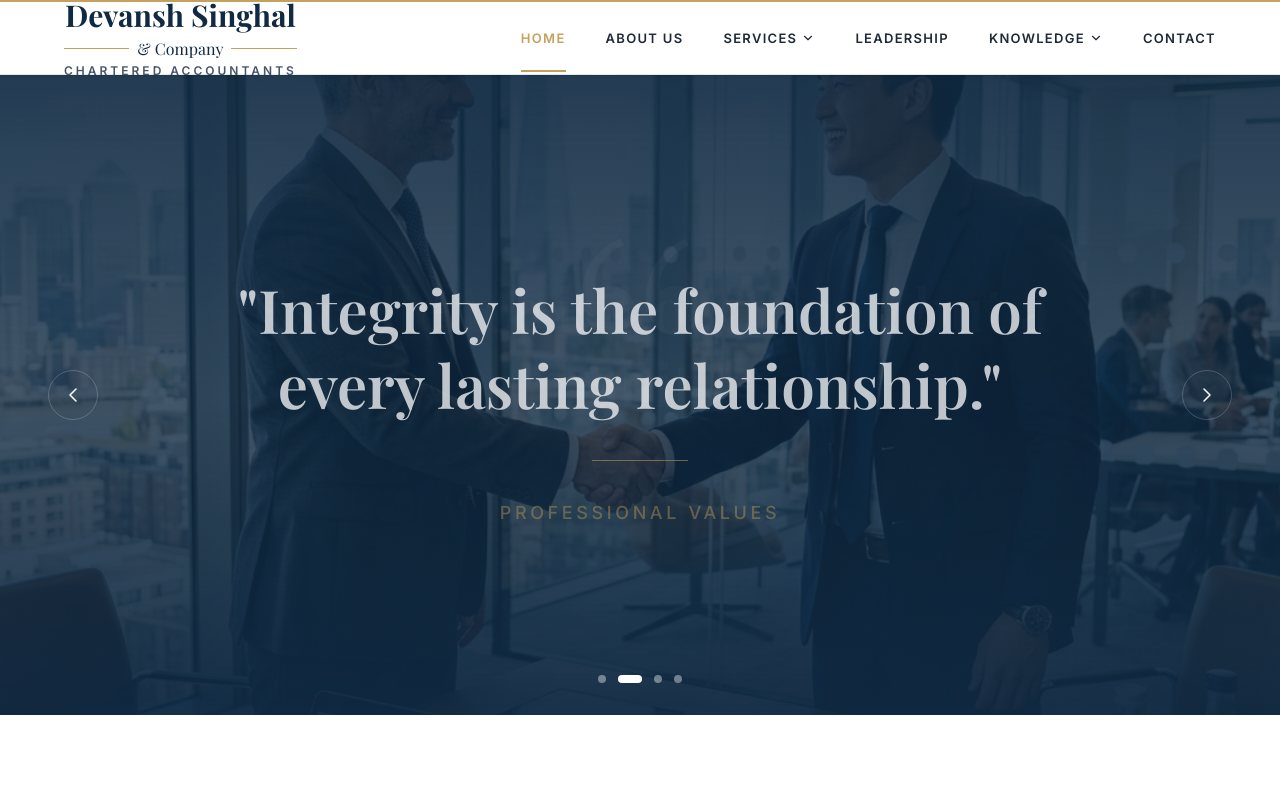
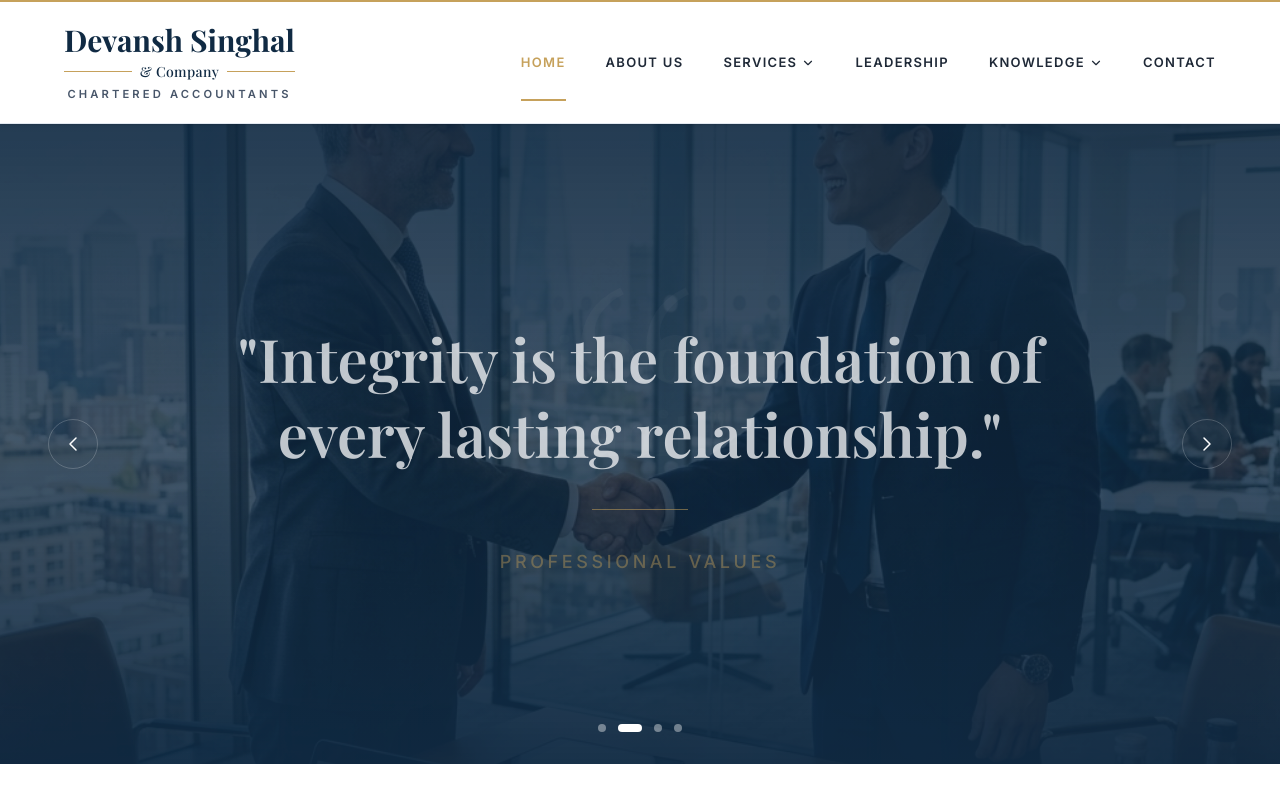
Before and after one commit to VaibhavRK/ca-website, a React (Vite) app: page / in a window 1280 px wide. Shown: the top 800 px of the page. Built offline with nearby package versions, Linux system fonts and the light colour scheme; a web font is replaced by a local one.

Commit message:
Increase header height and logo vertical padding

```diff
--- a/src/components/Navbar.tsx
+++ b/src/components/Navbar.tsx
@@ -16,7 +16,7 @@ const Navbar = () => {
   }, [location.pathname]);
 
   const navLinkClass = ({ isActive }: { isActive: boolean }) =>
-    `relative py-6 text-[13px] uppercase tracking-widest font-semibold transition-colors hover:text-accent ${
+    `relative py-7 text-[13px] uppercase tracking-widest font-semibold transition-colors hover:text-accent ${
       isActive
         ? "text-accent after:absolute after:bottom-0 after:left-0 after:w-full after:h-[2px] after:bg-accent after:origin-left after:scale-x-100 after:transition-transform after:duration-300"
         : "text-[#1F2937] after:absolute after:bottom-0 after:left-0 after:w-full after:h-[2px] after:bg-accent after:origin-left after:scale-x-0 hover:after:scale-x-100 after:transition-transform after:duration-300"
@@ -30,23 +30,23 @@ const Navbar = () => {
   return (
     <header className="sticky top-0 z-40 w-full bg-white border-b border-border shadow-sm">
       <div className="h-0.5 w-full bg-accent" />
-      <div className="section-container flex items-center justify-between h-[72px] w-full max-w-[1280px] mx-auto">
+      <div className="section-container flex items-center justify-between min-h-[88px] py-3.5 md:py-4 w-full max-w-[1340px] mx-auto">
         {/* Logo */}
         <Link
           to="/"
-          className="flex flex-col items-center justify-center w-auto flex-shrink-0"
+          className="flex flex-col items-center justify-center w-auto flex-shrink-0 py-1 hover:opacity-95 transition-opacity"
         >
           <span className="font-heading text-2xl md:text-3xl text-primary font-bold leading-tight">
             Devansh Singhal
           </span>
           <div className="flex items-center w-full my-0.5">
             <div className="flex-grow h-px bg-accent"></div>
-            <span className="font-heading text-sm md:text-base text-primary px-2">
+            <span className="font-heading text-xs md:text-sm text-primary px-2 font-medium tracking-wide">
               & Company
             </span>
             <div className="flex-grow h-px bg-accent"></div>
           </div>
-          <span className="text-[0.6rem] md:text-xs text-text-secondary tracking-[0.25em] uppercase font-semibold">
+          <span className="text-[0.625rem] md:text-[0.7rem] text-text-secondary tracking-[0.28em] uppercase font-semibold mt-0.5">
             Chartered Accountants
           </span>
         </Link>
@@ -61,12 +61,12 @@ const Navbar = () => {
           </NavLink>
 
           {/* Services Dropdown */}
-          <div className="relative group h-[72px] flex items-center">
-            <button className="flex items-center gap-1 py-6 text-[13px] uppercase tracking-widest font-semibold text-[#1F2937] group-hover:text-accent transition-colors">
+          <div className="relative group h-[88px] flex items-center">
+            <button className="flex items-center gap-1 py-7 text-[13px] uppercase tracking-widest font-semibold text-[#1F2937] group-hover:text-accent transition-colors">
               Services{" "}
               <ChevronDown className="w-3.5 h-3.5 transition-transform duration-200 group-hover:rotate-180" />
             </button>
-            <div className="absolute top-[72px] left-0 w-[280px] z-50 opacity-0 -translate-y-2 pointer-events-none group-hover:opacity-100 group-hover:translate-y-0 group-hover:pointer-events-auto transition-all duration-200 ease-out shadow-lg">
+            <div className="absolute top-[88px] left-0 w-[280px] z-50 opacity-0 -translate-y-2 pointer-events-none group-hover:opacity-100 group-hover:translate-y-0 group-hover:pointer-events-auto transition-all duration-200 ease-out shadow-lg">
               <div className="h-0.5 w-full bg-accent" />
               <div className="bg-white border border-t-0 border-border flex flex-col">
                 {services.map((service) => (
@@ -88,12 +88,12 @@ const Navbar = () => {
           </NavLink>
 
           {/* Knowledge Dropdown */}
-          <div className="relative group h-[72px] flex items-center">
-            <button className="flex items-center gap-1 py-6 text-[13px] uppercase tracking-widest font-semibold text-[#1F2937] group-hover:text-accent transition-colors">
+          <div className="relative group h-[88px] flex items-center">
+            <button className="flex items-center gap-1 py-7 text-[13px] uppercase tracking-widest font-semibold text-[#1F2937] group-hover:text-accent transition-colors">
               Knowledge{" "}
               <ChevronDown className="w-3.5 h-3.5 transition-transform duration-200 group-hover:rotate-180" />
             </button>
-            <div className="absolute top-[72px] left-0 w-[200px] z-50 opacity-0 -translate-y-2 pointer-events-none group-hover:opacity-100 group-hover:translate-y-0 group-hover:pointer-events-auto transition-all duration-200 ease-out shadow-lg">
+            <div className="absolute top-[88px] left-0 w-[200px] z-50 opacity-0 -translate-y-2 pointer-events-none group-hover:opacity-100 group-hover:translate-y-0 group-hover:pointer-events-auto transition-all duration-200 ease-out shadow-lg">
               <div className="h-0.5 w-full bg-accent" />
               <div className="bg-white border border-t-0 border-border flex flex-col">
                 <Link
```
